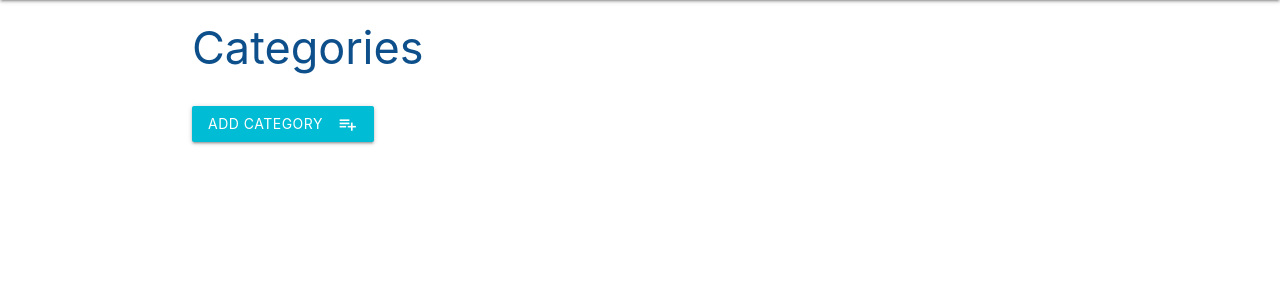
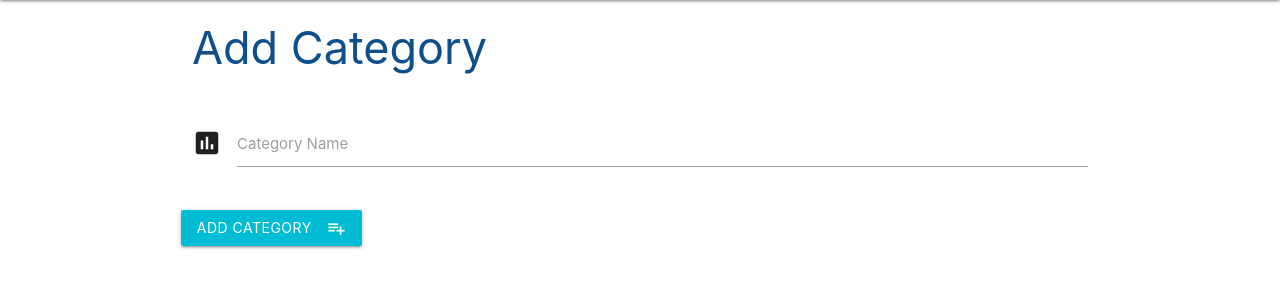
Before and after one commit to Maja-Jer/travel-o-rama, a Flask app: page /get_categories in a window 1280 px wide. Shown: the part 64-364 px from the top of the page. Run offline with Flask 2, Linux system fonts and the light colour scheme; data that the repository does not hold is empty; some libraries are stand-ins or nearby versions.

Commit message:
resolving final bug in Manage categories(removed the extra page that was showing before needing to Add a category

```diff
--- a/templates/categories.html
+++ b/templates/categories.html
@@ -2,12 +2,22 @@
 {% block content %}
 <div class="row">
 
-	<h4>Categories</h4>
+<h4>Add Category</h4>
+</div>
+<form action="{{ url_for('insert_category') }}" method="POST" class="col s12">
+    <div class="row">
+        <div class="input-field col s12">
+            <i class="material-icons prefix">poll</i>
+            <input id="category_name" name="category_name" type="text" class="validate">
+            <label for="category_name">Category Name</label>
+        </div>
+    </div>
+    <div class="row">
+	<a href="{{url_for('add_category')}}" class="waves-effect waves-light btn cyan">
+		<i class="material-icons right">playlist_add</i>Add Category</a>
 
+</form>
 
 </div>
-<div class="row">
-	<a href="{{url_for('add_category')}}" class="waves-effect waves-light btn cyan">
-		<i class="material-icons right">playlist_add</i>Add Category</a>
-</div>
+
 {% endblock %}
--- a/templates/edittriptype.html
+++ b/templates/edittriptype.html
@@ -3,7 +3,7 @@
 <!--form template taken from Materialize https://materializecss.com/text-inputs.html-->
 
 
-<h4>Edit Trip Type</h4>
+<h4>Edit Trip</h4>
 <div class="row">
 	<form action="{{ url_for('insert_trip')}}" method="POST" class="col s12">
 
```
Also changed, not shown: templates/editcategory.html (+9 -0 lines).
